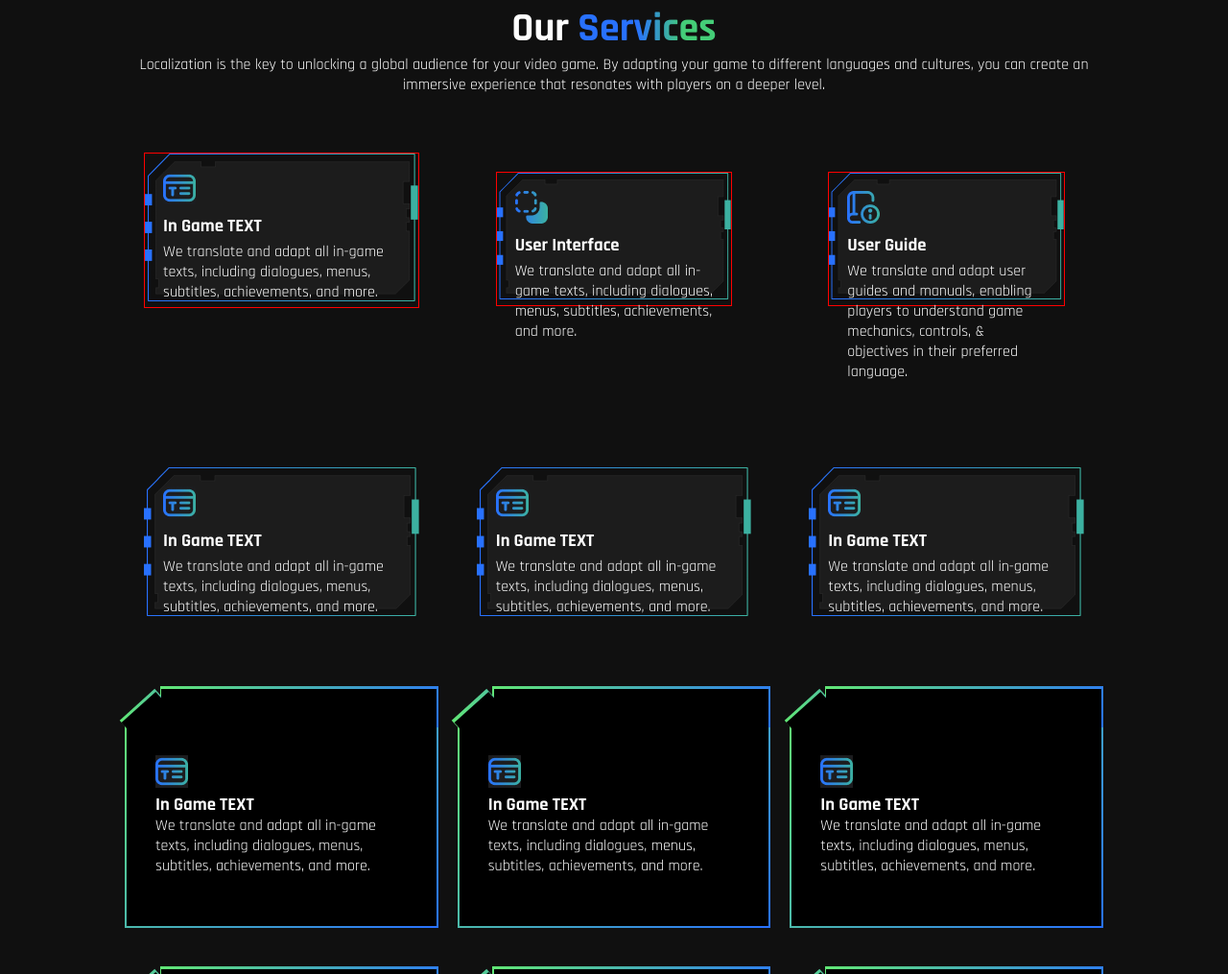
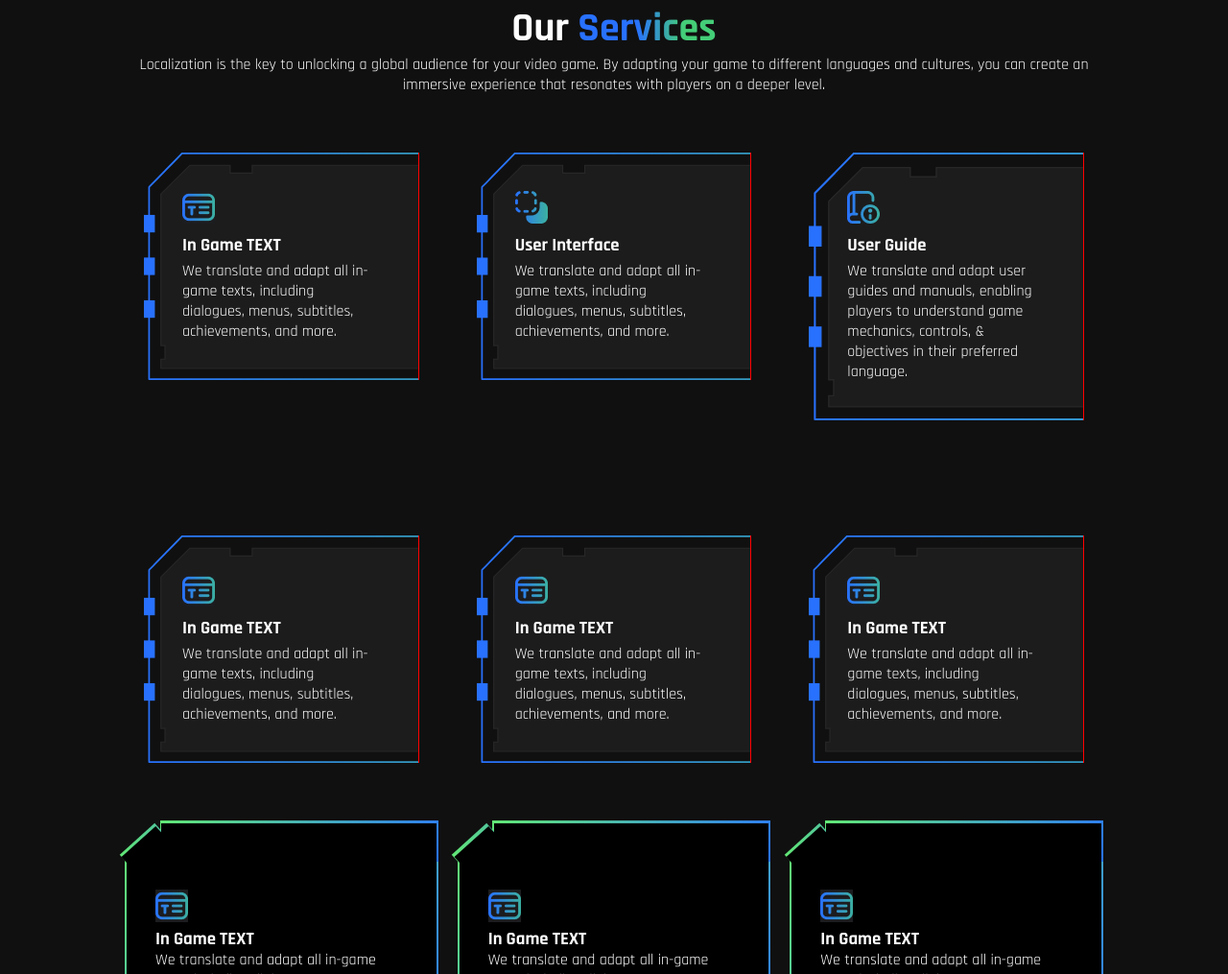
Before and after one commit to oraby88/Aralingual, a plain HTML site: page home.html in a window 1280 px wide. Shown: the part 1953-2968 px from the top of the page at 96% size. Drawn offline with Linux system fonts and the light colour scheme.

Commit message:
edit in cards

```diff
--- a/home.css
+++ b/home.css
@@ -1036,20 +1036,35 @@ hr {
     grid-template-columns: repeat(1, 1fr);
   }
 }
+
+
+.serviceCard:where(:hover, :focus) {
+  color: #fff;
+}
+
 .serviceCard {
-  position: relative;
+  /* position: relative; */
   padding: 20px;
   max-width: 384px;
   min-height: 208px;
 }
 .serviceCardContent {
-  position: absolute;
+  /* position: absolute; */
   z-index: 999;
-  inset: 0;
+  /* inset: 0; */
   padding: 40px;
   display: flex;
   flex-direction: column;
   gap: 5px;
+  background-image: url(Home/Card.svg);
+  background-repeat: no-repeat;
+  /* background-position: center; */
+  background-size: cover;
+  border-right: 1px solid red;
+  /* background: linear-gradient(to right, red, purple); */
+  /* border-right-width:1px; */
+  /* -webkit-gradient(linear, 0 0, 0 100%, color-stop(0, transparent), color-stop(0.5, grey), color-stop(0.5, grey), color-stop(1, transparent)) 0 100%; */
+
 }
 .serviceCardContent p {
   font-size: 16px;
@@ -1094,10 +1109,10 @@ hr {
 
 .serviceCardContainer {
   /* max-width: fit */
-
+  /* width: 382px; */
   /* height: 208px;  */
   /* width: fit-content; */
-  border: 1px solid red;
+  /* border: 1px solid red; */
 }
 
 
--- a/home.html
+++ b/home.html
@@ -326,10 +326,7 @@
             </div>
             <div class="servicesCardsContainer">
               <div class="serviceCard">
-                <div class="serviceCardContainer">
-                  <div class="cardBG">
-                    <img src="Home/Card.svg" alt="" class="cardImg" />
-                  </div>
+
                 <div class="serviceCardContent">
                   <!-- <div class="pathBG">
                     <img src="Home/_Path_ (3).svg" alt="" class="pathImg">
@@ -344,13 +341,8 @@
                   </p>
                 </div>
               </div>
-              </div>
               <div class="serviceCard">
-                <div class="serviceCard">
-                  <div class="serviceCardContainer">
-                    <div class="cardBG">
-                      <img src="Home/Card.svg" alt="" class="cardImg" />
-                    </div>
+
                 <div class="serviceCardContent">
                   <div class="serviceCardImgContainer">
                     <img src="Home/User Interface.png" alt="" />
@@ -362,14 +354,8 @@
                   </p>
                 </div>
               </div>
-                </div>
-              </div>
               <div class="serviceCard">
-                <div class="serviceCard">
-                  <div class="serviceCardContainer">
-                    <div class="cardBG">
-                      <img src="Home/Card.svg" alt="" class="cardImg" />
-                    </div>
+
                 <div class="serviceCardContent">
                   <div class="serviceCardImgContainer">
                     <img src="Home/User-Guide.png" alt="" />
@@ -377,17 +363,13 @@
                   <h3>User Guide</h3>
                   <p>
                     We translate and adapt user guides and manuals, enabling
-                        players to understand game mechanics, controls, &
-                        objectives in their preferred language.
+                    players to understand game mechanics, controls, & objectives
+                    in their preferred language.
                   </p>
                 </div>
               </div>
-                </div>
-              </div>
               <div class="serviceCard">
-                <div class="cardBG">
-                  <img src="Home/Card.svg" alt="" class="cardImg" />
-                </div>
+
                 <div class="serviceCardContent">
                   <div class="serviceCardImgContainer">
                     <img src="Home/In Game TEXT.png" alt="" />
@@ -400,9 +382,7 @@
                 </div>
               </div>
               <div class="serviceCard">
-                <div class="cardBG">
-                  <img src="Home/Card.svg" alt="" class="cardImg" />
-                </div>
+
                 <div class="serviceCardContent">
                   <div class="serviceCardImgContainer">
                     <img src="Home/In Game TEXT.png" alt="" />
@@ -415,9 +395,7 @@
                 </div>
               </div>
               <div class="serviceCard">
-                <div class="cardBG">
-                  <img src="Home/Card.svg" alt="" class="cardImg" />
-                </div>
+
                 <div class="serviceCardContent">
                   <div class="serviceCardImgContainer">
                     <img src="Home/In Game TEXT.png" alt="" />
```
Lines whose indentation alone changed are shown as unchanged.
